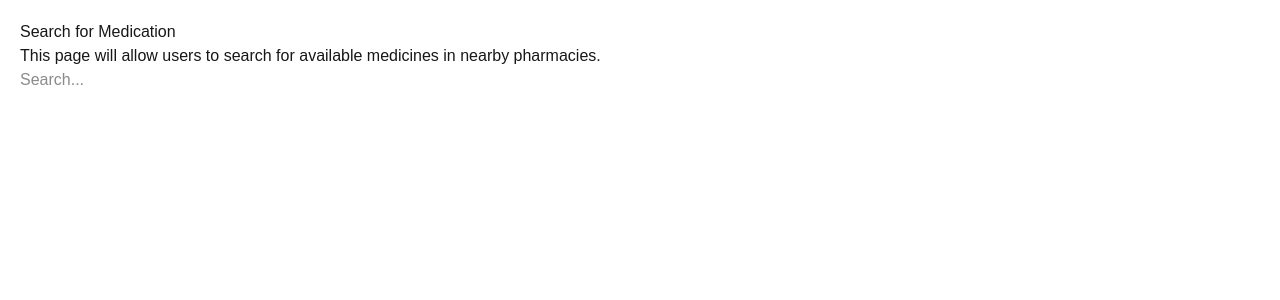
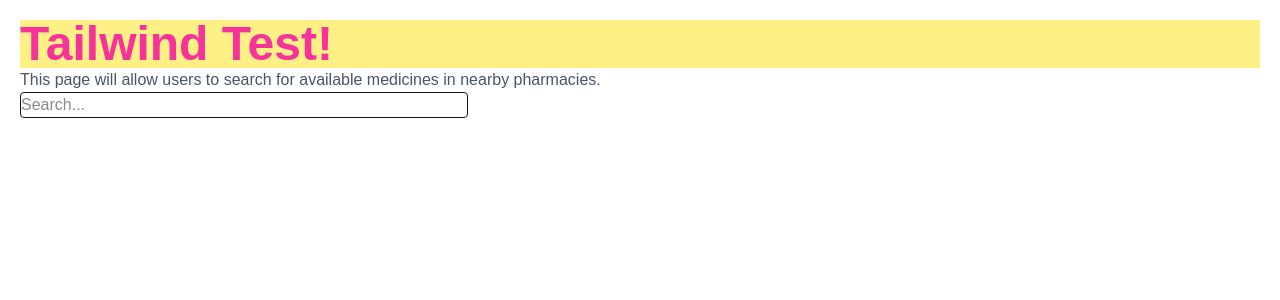
Before and after one commit to Georgiochaker/pharmafinder, a Next.js app: page /search in a window 1280 px wide. Shown: the top 300 px of the page. Built offline with nearby package versions, Linux system fonts and the light colour scheme.

Commit message:
installed tailwind dependencies and add postcss config

```diff
--- a/package.json
+++ b/package.json
@@ -9,6 +9,7 @@
     "lint": "eslint"
   },
   "dependencies": {
+    "@tailwindcss/postcss": "^4.1.18",
     "mongoose": "^9.1.5",
     "next": "16.1.6",
     "react": "19.2.3",
--- /dev/null
+++ b/postcss.config.mjs
@@ -0,0 +1,7 @@
+const config = {
+  plugins: {
+    "@tailwindcss/postcss": {},
+  },
+};
+
+export default config;
--- a/src/app/search/page.tsx
+++ b/src/app/search/page.tsx
@@ -1,7 +1,9 @@
 export default function SearchPage() {
   return (
     <div style={{ padding: '20px' }}>
-      <h1 className="text-2xl font-bold">Search for Medication</h1>
+      <h1 className="text-5xl font-bold text-pink-500 bg-yellow-200">
+  Tailwind Test!
+</h1>
       <p className="mt-4 text-gray-600">
         This page will allow users to search for available medicines in nearby pharmacies.
       </p>
```
Also changed, not shown: 1 other file (tests, documents, lock files or other folders).
